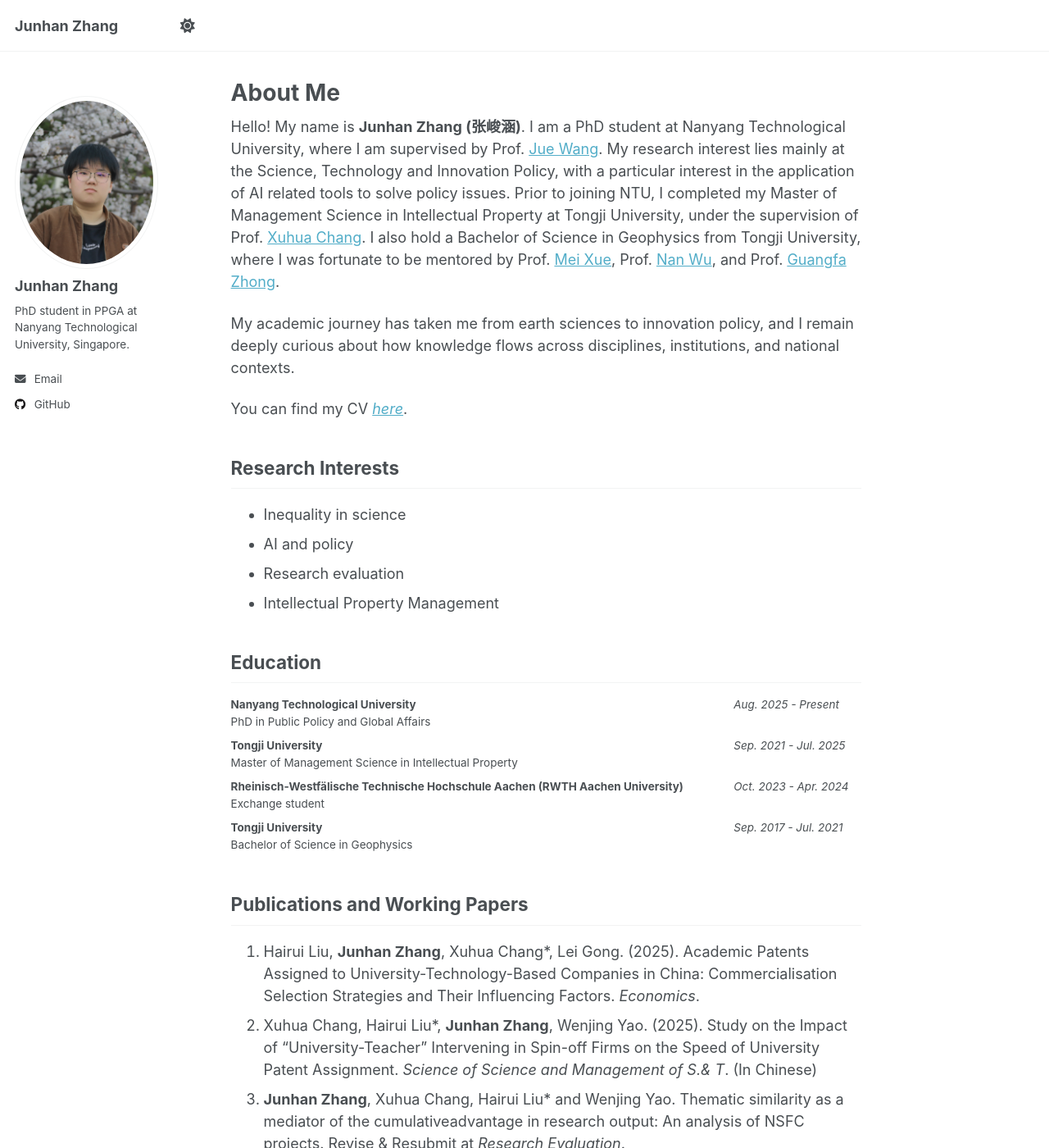
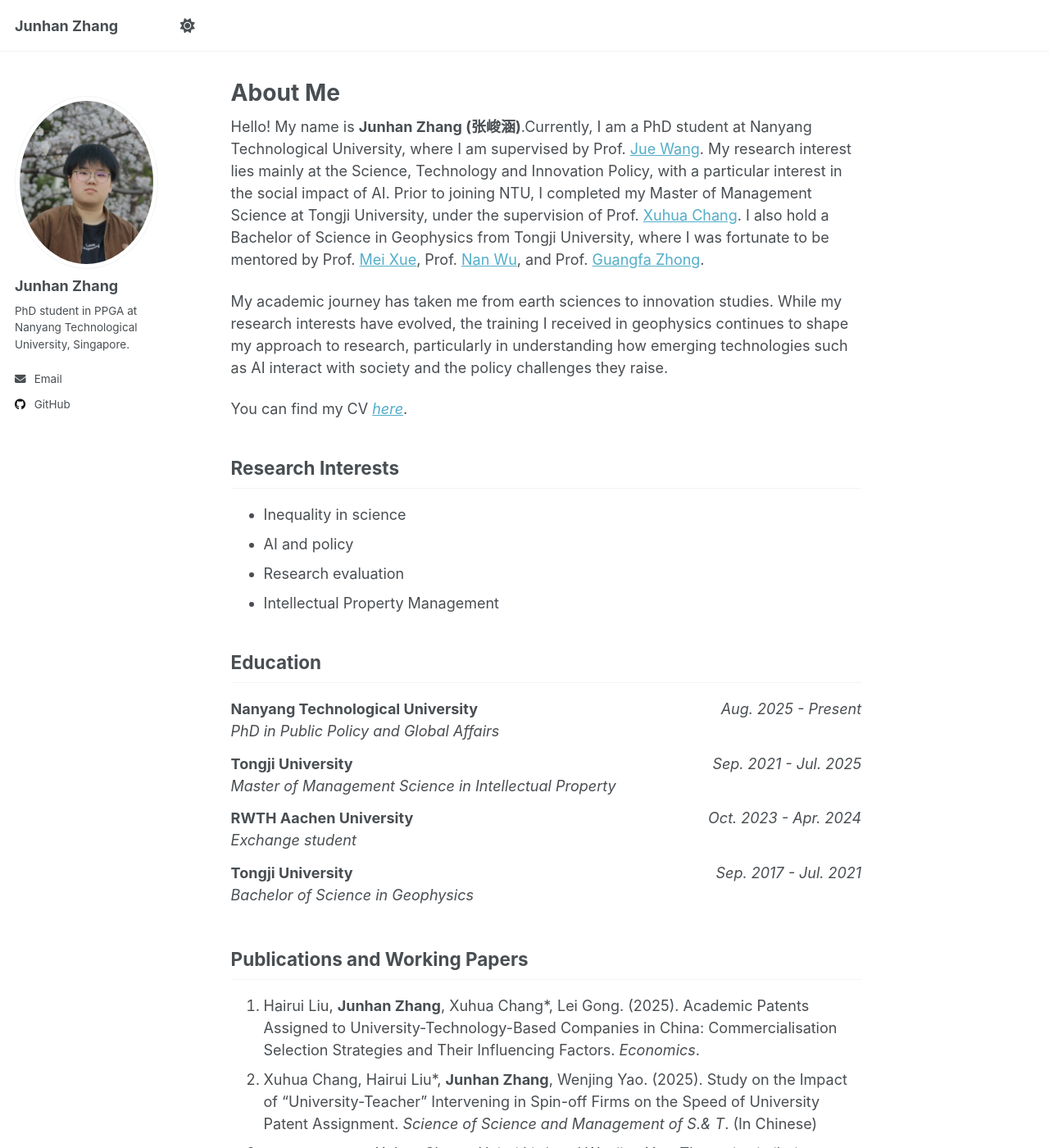
Before and after one commit to Junhan-Zhang/Junhan-Zhang.github.io, a Jekyll site: the page built from _pages/about.md, in a window 1280 px wide and 1400 px high. Shown: the whole window at 82% size. Built offline with Jekyll 4.4.1, drawn with Linux system fonts in a browser that asks for light colours.

Commit message:
modified:   _pages/about.md 	modified:   _sass/layout/_page.scss

```diff
--- a/_pages/about.md
+++ b/_pages/about.md
@@ -6,9 +6,9 @@ redirect_from:
   - /about/
   - /about.html
 ---
-Hello! My name is **Junhan Zhang (张峻涵)**. I am a PhD student at Nanyang Technological University, where I am supervised by Prof. [Jue Wang](https://dr.ntu.edu.sg/entities/person/Wang-Jue). My research interest lies mainly at the Science, Technology and Innovation Policy, with a particular interest in the application of AI related tools to solve policy issues. Prior to joining NTU, I completed my Master of Management Science in Intellectual Property at Tongji University, under the supervision of Prof. [Xuhua Chang](https://sicip.tongji.edu.cn/13/dc/c13550a136156/page.htm). I also hold a Bachelor of Science in Geophysics from Tongji University, where I was fortunate to be mentored by Prof. [Mei Xue](https://mgg.tongji.edu.cn/25/ac/c22875a206252/page.htm), Prof. [Nan Wu](https://mgg.tongji.edu.cn/25/a8/c22871a206248/page.htm), and Prof. [Guangfa Zhong](https://ocean.tongji.edu.cn/space/gfz/).
+Hello! My name is **Junhan Zhang (张峻涵)**.Currently, I am a PhD student at Nanyang Technological University, where I am supervised by Prof. [Jue Wang](https://dr.ntu.edu.sg/entities/person/Wang-Jue). My research interest lies mainly at the Science, Technology and Innovation Policy, with a particular interest in the social impact of AI. Prior to joining NTU, I completed my Master of Management Science at Tongji University, under the supervision of Prof. [Xuhua Chang](https://sicip.tongji.edu.cn/13/dc/c13550a136156/page.htm). I also hold a Bachelor of Science in Geophysics from Tongji University, where I was fortunate to be mentored by Prof. [Mei Xue](https://mgg.tongji.edu.cn/25/ac/c22875a206252/page.htm), Prof. [Nan Wu](https://mgg.tongji.edu.cn/25/a8/c22871a206248/page.htm), and Prof. [Guangfa Zhong](https://ocean.tongji.edu.cn/space/gfz/).
 
-My academic journey has taken me from earth sciences to innovation policy, and I remain deeply curious about how knowledge flows across disciplines, institutions, and national contexts.
+My academic journey has taken me from earth sciences to innovation studies. While my research interests have evolved, the training I received in geophysics continues to shape my approach to research, particularly in understanding how emerging technologies such as AI interact with society and the policy challenges they raise.
 
 You can find my CV [*here*](../files/Junhan_Zhang_CV_2026.05.pdf).
 
@@ -21,10 +21,12 @@ You can find my CV [*here*](../files/Junhan_Zhang_CV_2026.05.pdf).
 
 ## Education
 
-| **Nanyang Technological University**<br>PhD in Public Policy and Global Affairs | *Aug. 2025 - Present* |
-| **Tongji University**<br>Master of Management Science in Intellectual Property | *Sep. 2021 - Jul. 2025* |
-| **Rheinisch-Westfälische Technische Hochschule Aachen (RWTH Aachen University)**<br>Exchange student | *Oct. 2023 - Apr. 2024* |
-| **Tongji University**<br>Bachelor of Science in Geophysics | *Sep. 2017 - Jul. 2021* |
+| | |
+| :--- | ---: |
+| **Nanyang Technological University**<br>*PhD in Public Policy and Global Affairs* | *Aug. 2025 - Present* |
+| **Tongji University**<br>*Master of Management Science in Intellectual Property* | *Sep. 2021 - Jul. 2025* |
+| **RWTH Aachen University**<br>*Exchange student* | *Oct. 2023 - Apr. 2024* |
+| **Tongji University**<br>*Bachelor of Science in Geophysics* | *Sep. 2017 - Jul. 2021* |
 {: .education-table }
 
 ## Publications and Working Papers
--- a/_sass/layout/_page.scss
+++ b/_sass/layout/_page.scss
@@ -102,6 +102,7 @@
 
   table.education-table {
     border: 0;
+    font-size: 1em;
 
     thead {
       display: none;
```
